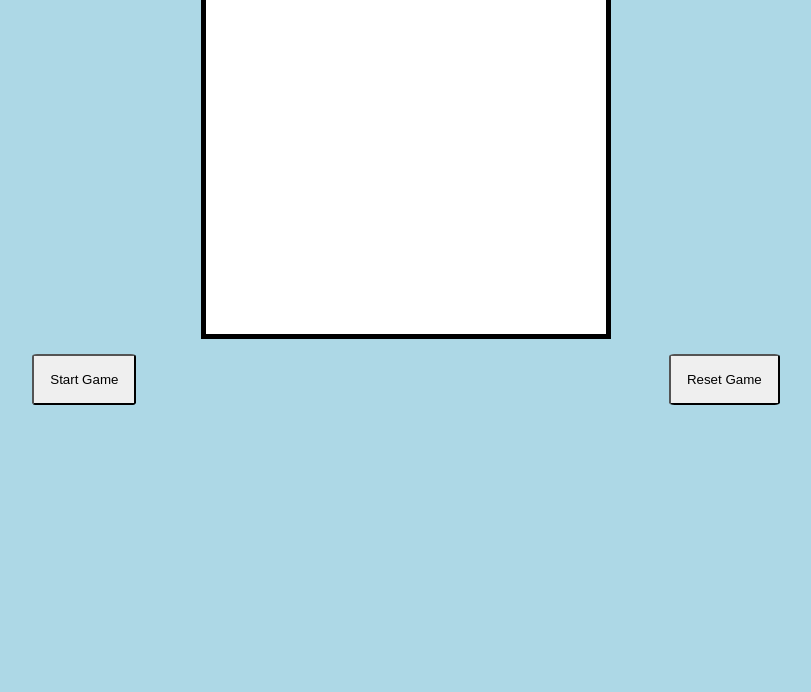
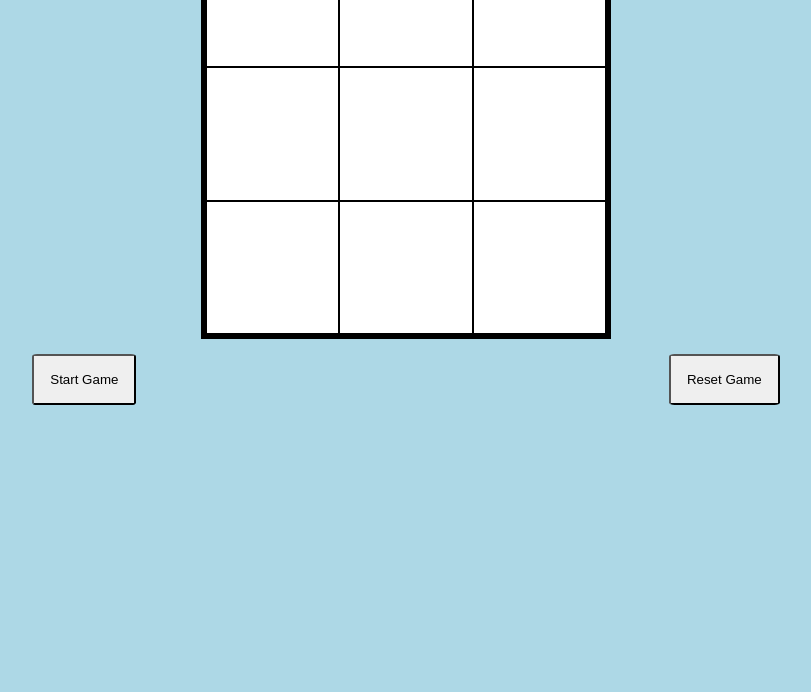
Before and after one commit to derekc97/tictactoe-odin, a plain HTML site: page index.html in a window 1280 px wide. Shown: the part 108-800 px from the top of the page, without its empty margins (234-1045 px from the left). Drawn offline with Linux system fonts and the light colour scheme.

Commit message:
grid fixed

```diff
--- a/styles.css
+++ b/styles.css
@@ -30,6 +30,9 @@ body {
     border: 5px solid black;
     background-color: white;
     width: 400px;
+    display: grid;
+    grid-template-columns: repeat(3, 1fr);
+    grid-template-rows: repeat(3, 1fr);
 }
 
 .button-row {
@@ -52,8 +55,4 @@ body {
 
 .gamespace {
     border: 1px solid black;
-    height: 5px;
-    display: grid;
-    grid-template-columns: repeat(3, 1fr);
-    grid-template-rows: repeat(3, 1fr);
 }
```
